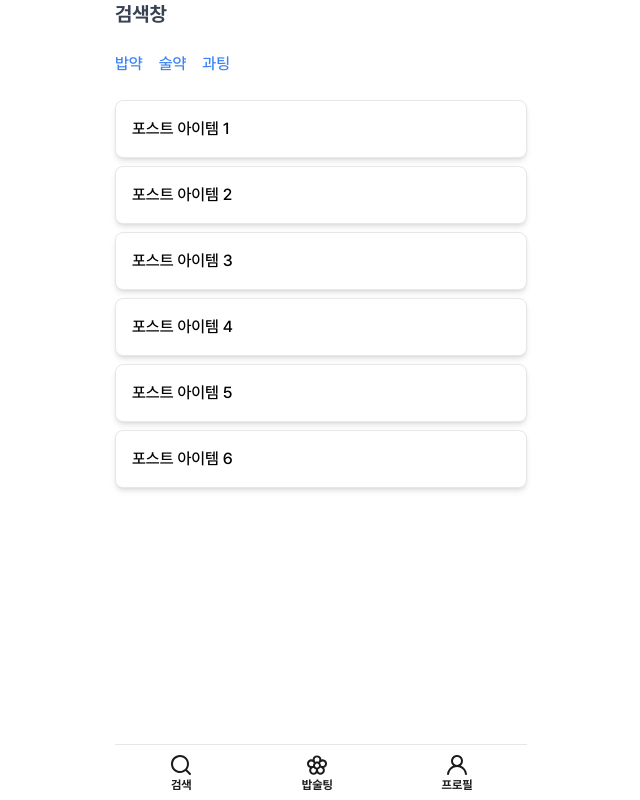
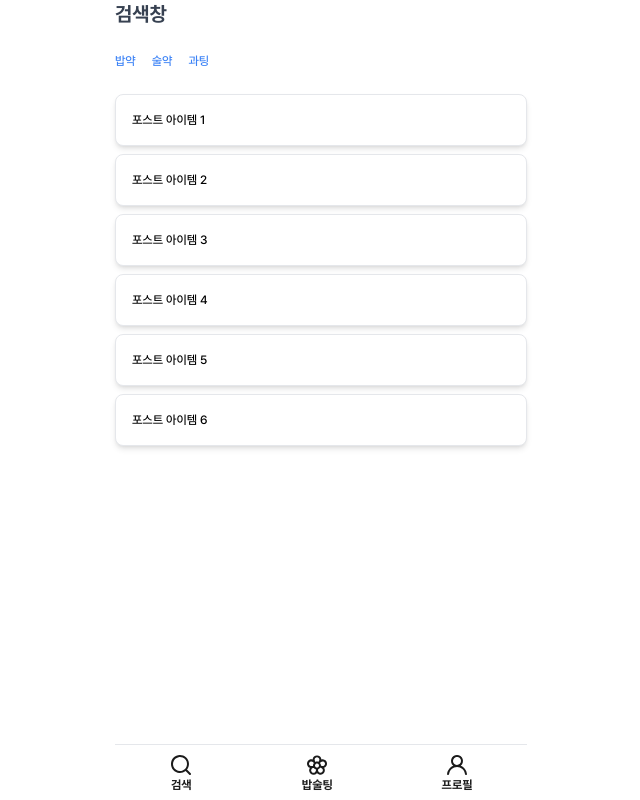
Before and after one commit to BobSoolTing/Bob-Sool-Ting-FE, a Next.js app: page / in a window 1280 px wide. Shown: the whole page, without its empty margins (319-959 px from the left). Built offline with nearby package versions, Linux system fonts and the light colour scheme.

Commit message:
📝 Update : 디폴트 폰트 조정

```diff
--- a/src/styles/globals.css
+++ b/src/styles/globals.css
@@ -19,5 +19,7 @@
 }
 
 body {
-  font-family: "Pretendard", sans-serif;
+  font-family: 'Pretendard', sans-serif;
+  font-weight: 500;
+  font-size: 12px;
 }
```
